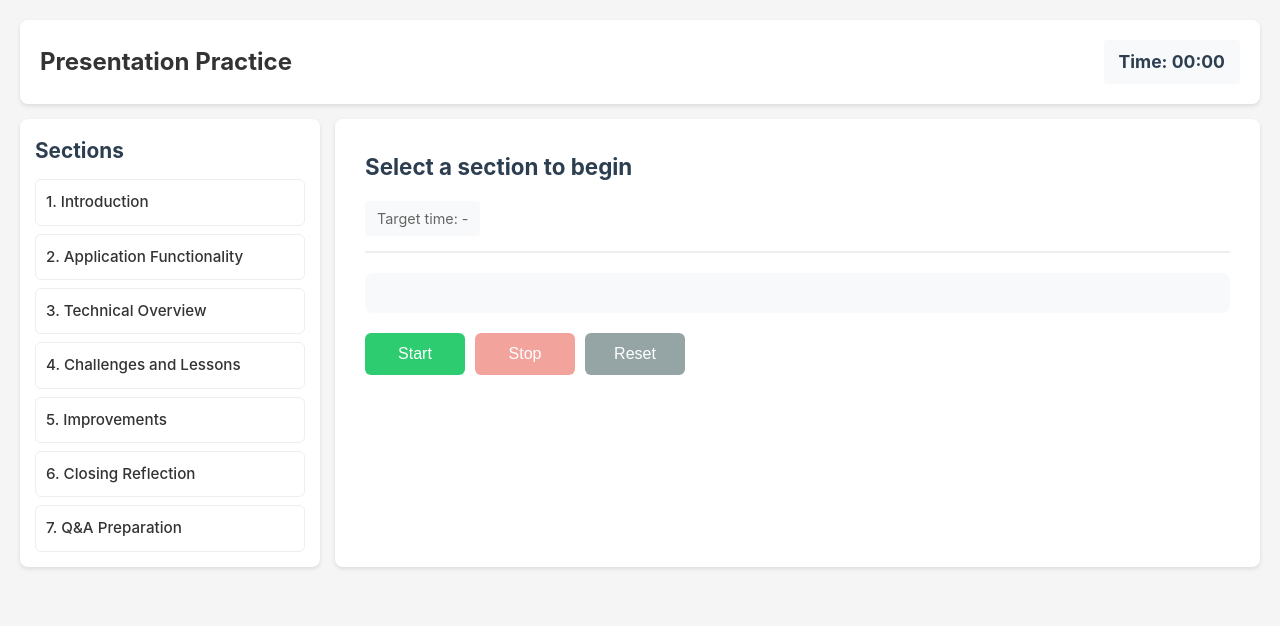
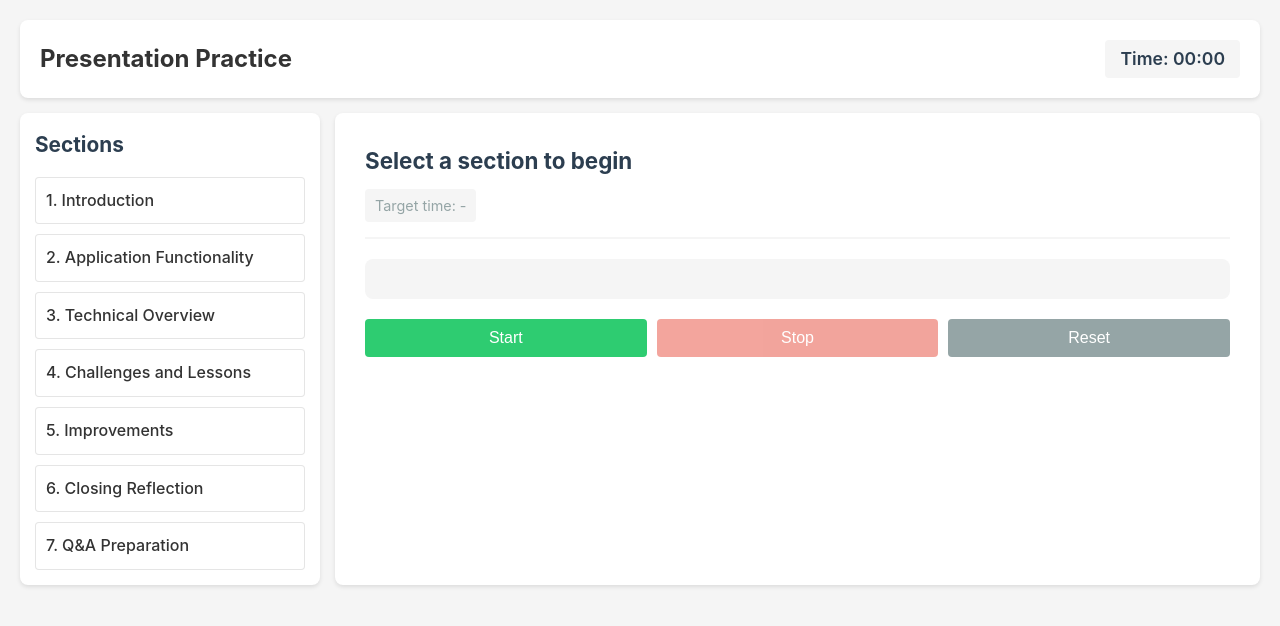
Before and after one commit to aleber123/quiz, a plain HTML site: page index.html in a window 1280 px wide. Drawn offline with Linux system fonts and the light colour scheme.

Commit message:
Improve responsive design with mobile-first approach and CSS variables

```diff
--- a/index.html
+++ b/index.html
@@ -2,7 +2,7 @@
 <html lang="en">
 <head>
     <meta charset="UTF-8">
-    <meta name="viewport" content="width=device-width, initial-scale=1.0, maximum-scale=1.0, user-scalable=no">
+    <meta name="viewport" content="width=device-width, initial-scale=1.0">
     <title>Presentation Practice Tool</title>
     <link rel="stylesheet" href="styles.css">
 </head>
@@ -14,12 +14,12 @@
         </div>
 
         <div class="main-content">
-            <div class="section-nav">
+            <nav class="section-nav">
                 <h2>Sections</h2>
                 <div id="sectionList"></div>
-            </div>
+            </nav>
 
-            <div class="practice-area">
+            <main class="practice-area">
                 <div class="current-section">
                     <h3 id="currentSectionTitle">Select a section to begin</h3>
                     <div class="time-indicator">
@@ -37,7 +37,7 @@
                     <button id="stopPractice">Stop</button>
                     <button id="resetPractice">Reset</button>
                 </div>
-            </div>
+            </main>
         </div>
     </div>
     <script src="script.js"></script>
--- a/styles.css
+++ b/styles.css
@@ -1,137 +1,161 @@
+:root {
+    --primary-color: #3498db;
+    --secondary-color: #2c3e50;
+    --success-color: #2ecc71;
+    --danger-color: #e74c3c;
+    --neutral-color: #95a5a6;
+    --background-color: #f5f5f5;
+    --card-background: #ffffff;
+    --text-color: #333333;
+    --border-radius: 8px;
+    --spacing-xs: 5px;
+    --spacing-sm: 10px;
+    --spacing-md: 15px;
+    --spacing-lg: 20px;
+    --spacing-xl: 30px;
+}
+
 * {
     box-sizing: border-box;
     margin: 0;
     padding: 0;
 }
 
+html {
+    font-size: 16px;
+}
+
 body {
     font-family: -apple-system, BlinkMacSystemFont, 'Segoe UI', Roboto, Oxygen, Ubuntu, Cantarell, sans-serif;
     line-height: 1.6;
-    background-color: #f5f5f5;
-    color: #333;
-    font-size: 16px;
+    background-color: var(--background-color);
+    color: var(--text-color);
+    -webkit-font-smoothing: antialiased;
+    -moz-osx-font-smoothing: grayscale;
 }
 
-/* Mobile-first container */
+/* Container */
 .container {
     width: 100%;
-    padding: 10px;
+    max-width: 100%;
+    padding: var(--spacing-sm);
     margin: 0 auto;
 }
 
+/* Header */
 .header {
-    background-color: #fff;
-    padding: 15px;
-    border-radius: 8px;
+    background-color: var(--card-background);
+    padding: var(--spacing-md);
+    border-radius: var(--border-radius);
     box-shadow: 0 2px 4px rgba(0,0,0,0.1);
-    margin-bottom: 15px;
+    margin-bottom: var(--spacing-md);
 }
 
 .header h1 {
     font-size: 1.5rem;
-    margin-bottom: 10px;
+    margin-bottom: var(--spacing-sm);
 }
 
 .timer {
     font-size: 1.1rem;
-    font-weight: bold;
-    color: #2c3e50;
-    padding: 8px 15px;
-    background-color: #f8f9fa;
-    border-radius: 4px;
+    font-weight: 600;
+    color: var(--secondary-color);
+    padding: var(--spacing-xs) var(--spacing-md);
+    background-color: var(--background-color);
+    border-radius: calc(var(--border-radius) / 2);
     display: inline-block;
 }
 
-/* Mobile-first grid */
+/* Main Content Layout */
 .main-content {
     display: flex;
     flex-direction: column;
-    gap: 15px;
+    gap: var(--spacing-md);
 }
 
+/* Navigation */
 .section-nav {
-    background-color: #fff;
-    padding: 15px;
-    border-radius: 8px;
+    background-color: var(--card-background);
+    padding: var(--spacing-md);
+    border-radius: var(--border-radius);
     box-shadow: 0 2px 4px rgba(0,0,0,0.1);
 }
 
 .section-nav h2 {
-    margin-bottom: 12px;
-    color: #2c3e50;
     font-size: 1.3rem;
+    color: var(--secondary-color);
+    margin-bottom: var(--spacing-md);
 }
 
 #sectionList {
     display: flex;
     flex-direction: column;
-    gap: 8px;
+    gap: var(--spacing-sm);
 }
 
 .section-item {
-    padding: 10px;
-    border-radius: 6px;
+    padding: var(--spacing-sm);
+    border-radius: calc(var(--border-radius) / 2);
     cursor: pointer;
     transition: all 0.2s ease;
     font-weight: 500;
-    border: 1px solid #eee;
-    font-size: 0.95rem;
+    border: 1px solid rgba(0,0,0,0.1);
+    background-color: var(--card-background);
 }
 
 .section-item:hover {
-    background-color: #f8f9fa;
+    background-color: var(--background-color);
 }
 
 .section-item.active {
-    background-color: #3498db;
+    background-color: var(--primary-color);
     color: white;
-    border-color: #2980b9;
+    border-color: transparent;
 }
 
+/* Practice Area */
 .practice-area {
-    background-color: #fff;
-    padding: 15px;
-    border-radius: 8px;
+    background-color: var(--card-background);
+    padding: var(--spacing-md);
+    border-radius: var(--border-radius);
     box-shadow: 0 2px 4px rgba(0,0,0,0.1);
 }
 
 .current-section {
-    margin-bottom: 20px;
-    padding-bottom: 15px;
-    border-bottom: 2px solid #eee;
+    margin-bottom: var(--spacing-lg);
+    padding-bottom: var(--spacing-md);
+    border-bottom: 2px solid var(--background-color);
 }
 
 .current-section h3 {
     font-size: 1.4rem;
-    color: #2c3e50;
-    margin-bottom: 8px;
+    color: var(--secondary-color);
+    margin-bottom: var(--spacing-sm);
 }
 
 .time-indicator {
-    color: #666;
+    color: var(--neutral-color);
     font-size: 0.9rem;
-    margin-top: 8px;
-    padding: 6px 12px;
-    background-color: #f8f9fa;
-    border-radius: 4px;
+    padding: var(--spacing-xs) var(--spacing-sm);
+    background-color: var(--background-color);
+    border-radius: calc(var(--border-radius) / 2);
     display: inline-block;
 }
 
+/* Content Area */
 .content-area {
-    margin-bottom: 20px;
-    padding: 15px;
-    background-color: #f8f9fa;
-    border-radius: 8px;
-    line-height: 1.6;
-    font-size: 0.95rem;
+    background-color: var(--background-color);
+    padding: var(--spacing-md);
+    border-radius: var(--border-radius);
+    margin-bottom: var(--spacing-lg);
 }
 
 .content-area h3 {
-    color: #2c3e50;
+    color: var(--secondary-color);
     font-size: 1.2rem;
-    margin: 20px 0 12px;
-    padding-bottom: 6px;
-    border-bottom: 2px solid #e9ecef;
+    margin: var(--spacing-lg) 0 var(--spacing-sm);
+    padding-bottom: var(--spacing-xs);
+    border-bottom: 2px solid rgba(0,0,0,0.1);
 }
 
 .content-area h3:first-child {
@@ -139,105 +163,97 @@ body {
 }
 
 .quote {
-    color: #2c3e50;
-    padding: 12px 15px;
-    background-color: #fff;
-    border-left: 4px solid #3498db;
-    margin: 12px 0;
-    border-radius: 0 8px 8px 0;
-    font-size: 1rem;
+    color: var(--secondary-color);
+    padding: var(--spacing-sm) var(--spacing-md);
+    background-color: var(--card-background);
+    border-left: 4px solid var(--primary-color);
+    margin: var(--spacing-sm) 0;
+    border-radius: 0 var(--border-radius) var(--border-radius) 0;
 }
 
 .question {
-    color: #2c3e50;
-    font-weight: bold;
-    margin-top: 12px;
+    color: var(--secondary-color);
+    font-weight: 600;
+    margin-top: var(--spacing-sm);
 }
 
 .answer {
-    color: #34495e;
-    margin-bottom: 12px;
-    padding-left: 15px;
+    color: var(--text-color);
+    margin-bottom: var(--spacing-sm);
+    padding-left: var(--spacing-md);
 }
 
+/* Controls */
 .controls {
-    display: flex;
-    gap: 10px;
-    flex-wrap: wrap;
+    display: grid;
+    grid-template-columns: repeat(auto-fit, minmax(100px, 1fr));
+    gap: var(--spacing-sm);
 }
 
 button {
-    flex: 1;
-    min-width: 100px;
-    padding: 12px 20px;
+    padding: var(--spacing-sm) var(--spacing-lg);
     border: none;
-    border-radius: 6px;
+    border-radius: calc(var(--border-radius) / 2);
     cursor: pointer;
     font-size: 1rem;
     font-weight: 500;
     transition: all 0.2s ease;
+    width: 100%;
 }
 
 #startPractice {
-    background-color: #2ecc71;
+    background-color: var(--success-color);
     color: white;
 }
 
 #stopPractice {
-    background-color: #e74c3c;
+    background-color: var(--danger-color);
     color: white;
 }
 
 #resetPractice {
-    background-color: #95a5a6;
+    background-color: var(--neutral-color);
     color: white;
 }
 
 button:hover {
     opacity: 0.9;
+    transform: translateY(-1px);
 }
 
 button:disabled {
     opacity: 0.5;
     cursor: not-allowed;
+    transform: none;
 }
 
-/* Tablet styles */
-@media (min-width: 768px) {
+/* Tablet Styles */
+@media screen and (min-width: 768px) {
     .container {
-        padding: 15px;
+        padding: var(--spacing-md);
     }
 
     .header {
-        padding: 20px;
         display: flex;
         justify-content: space-between;
         align-items: center;
+        padding: var(--spacing-lg);
     }
 
     .header h1 {
         margin-bottom: 0;
     }
 
-    .practice-area {
-        padding: 20px;
-    }
-
-    .content-area {
-        padding: 20px;
-        font-size: 1rem;
-    }
-
-    button {
-        flex: 0 1 auto;
+    .controls {
+        grid-template-columns: repeat(3, 1fr);
     }
 }
 
-/* Desktop styles */
-@media (min-width: 1024px) {
+/* Desktop Styles */
+@media screen and (min-width: 1024px) {
     .container {
         max-width: 1400px;
-        padding: 20px;
+        padding: var(--spacing-lg);
     }
 
     .main-content {
@@ -246,27 +262,18 @@ button:disabled {
 
     .section-nav {
         flex: 0 0 300px;
-        align-self: flex-start;
         position: sticky;
-        top: 20px;
+        top: var(--spacing-lg);
+        max-height: calc(100vh - var(--spacing-lg) * 2);
+        overflow-y: auto;
     }
 
     .practice-area {
         flex: 1;
-        padding: 30px;
-    }
-
-    .section-item:hover {
-        transform: translateX(5px);
+        padding: var(--spacing-xl);
     }
 
     .content-area {
-        font-size: 1.1rem;
-        line-height: 1.8;
-    }
-
-    .quote {
-        font-size: 1.1rem;
-        padding: 15px 20px;
+        padding: var(--spacing-lg);
     }
 }
```
